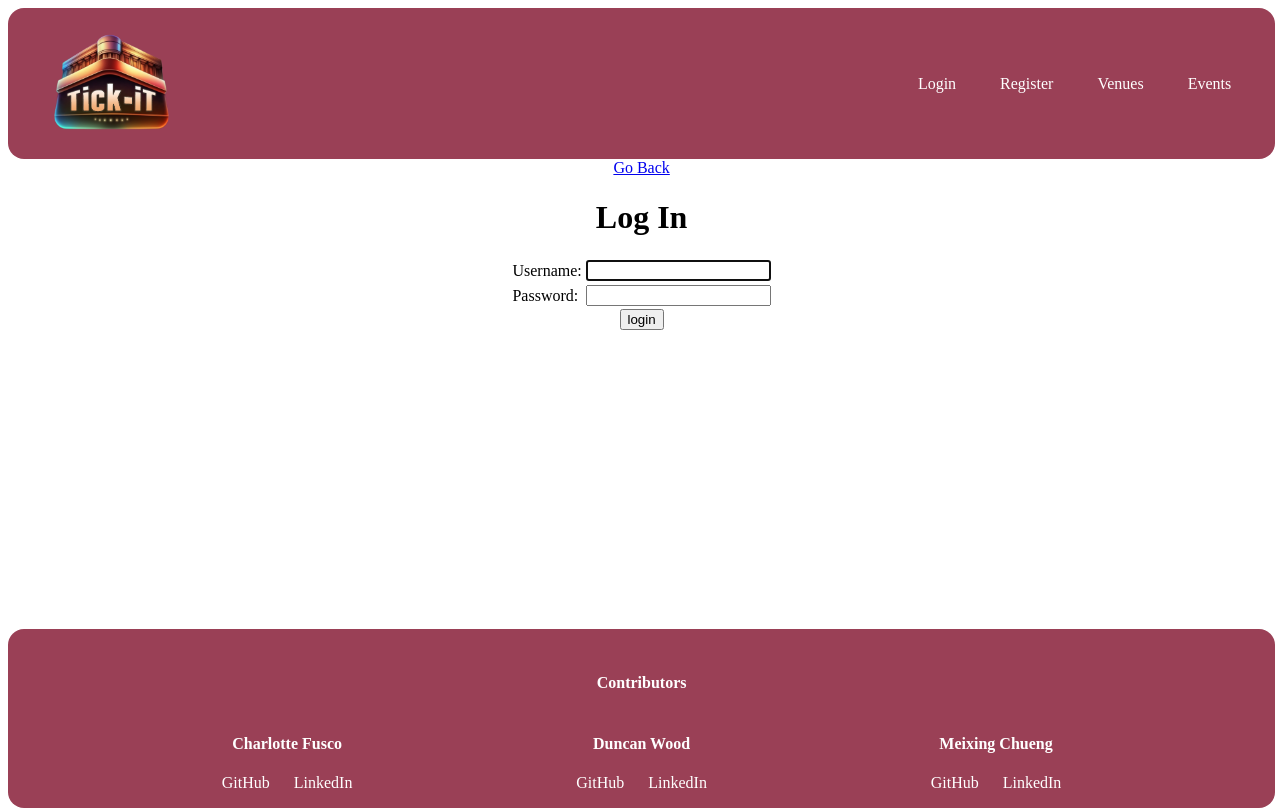
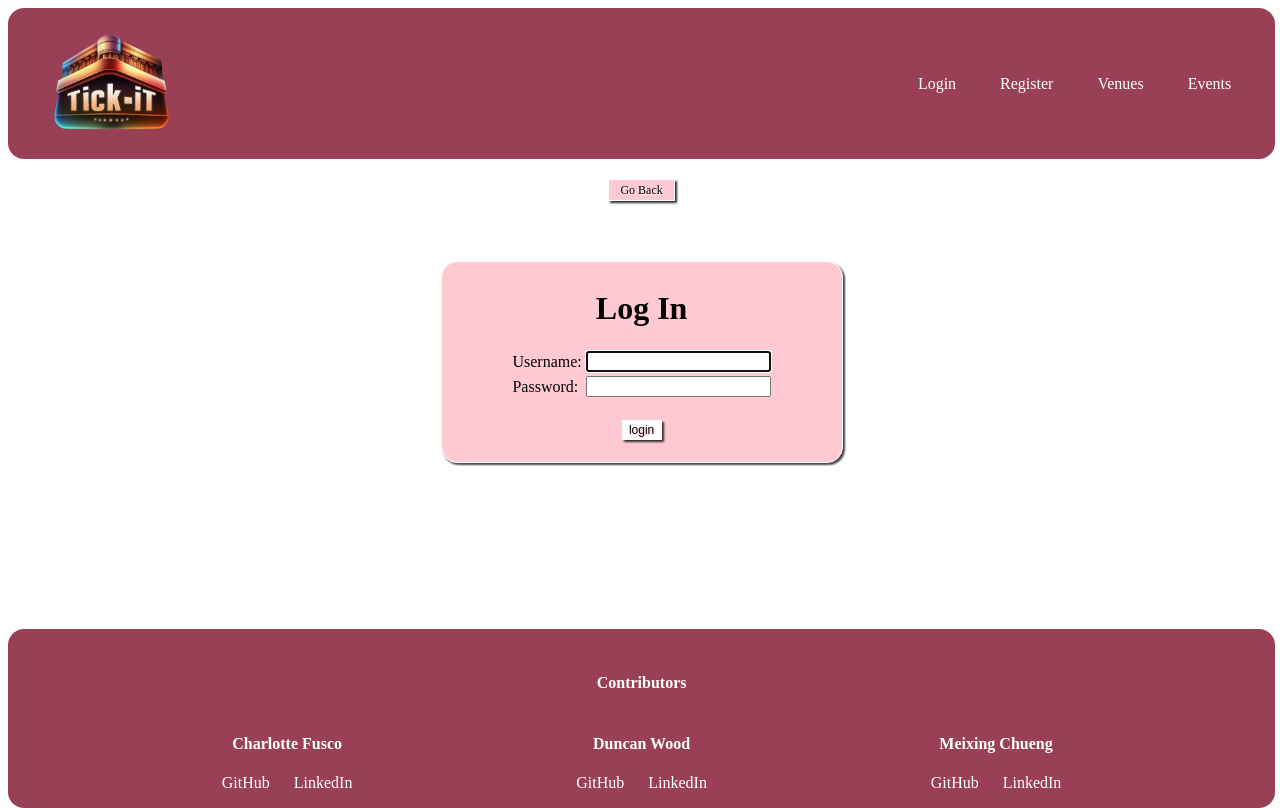
Before and after one commit to nezcodin/Tick-iT-Hackathon, a Django app: page /accounts/login/ in a window 1280 px wide. Run offline with Django 4.2, Linux system fonts and the light colour scheme.

Commit message:
login page css

```diff
--- a/tickit_project/tickit/static/login.css
+++ b/tickit_project/tickit/static/login.css
@@ -1,13 +1,72 @@
 html {
-  height: 10rem;
-  width: 100%;
   text-align: center;
+  align-items: center;
 }
 
-.login-form {
-  margin-top: 10px;
+.login-ctn {
   display: flex;
   flex-direction: column;
   justify-content: center;
   align-items: center;
 }
+
+.login-back {
+  display: flex;
+  justify-content: center;
+  align-items: center;
+  font-size: 12px;
+  margin-top: 20px;
+  margin-bottom: 60px;
+  height: 20px;
+  width: 65px;
+  border: solid 1px black;
+  text-shadow: 1px 1px 2px rgb(255, 255, 255);
+  background-color: #ffc9d4;
+  border: solid 1px rgb(255, 255, 255);
+  box-shadow: 2px 2px 2px rgb(44, 44, 44);
+}
+
+.login-back-link {
+  color: black;
+  text-decoration: none;
+}
+
+.login-back:hover {
+  background-color: #ffffff;
+  color: rgb(0, 0, 0);
+  box-shadow: 2px 2px 2px rgb(44, 44, 44);
+  border: solid 1px #000000;
+}
+
+.login-all {
+  text-align: center;
+  display: flex;
+  flex-direction: column;
+  justify-content: center;
+  align-items: center;
+  margin:auto;
+  border: 1px solid rgb(255, 255, 255);
+  width: 400px;
+  height: 200px;
+  border-radius: 1em;
+  background-color: #ffc9d4;
+  box-shadow: 2px 2px 2px rgb(70, 70, 70);
+}
+
+.login-button {
+  margin-top: 20px;
+  font-size: 12px;
+  text-align: center;
+  width: 40px;
+  height: 20px;
+  text-shadow: 1px 1px 2px pink;
+  background-color: white;
+  border: solid 1px white;
+  box-shadow: 2px 2px 2px rgb(44, 44, 44);
+}
+
+.login-button:hover {
+  background-color: #ffc9d4;
+  color: rgb(0, 0, 0);
+  box-shadow: 2px 2px 2px rgb(44, 44, 44);
+}
--- a/tickit_project/tickit/templates/registration/login.html
+++ b/tickit_project/tickit/templates/registration/login.html
@@ -6,9 +6,11 @@
     <link rel="stylesheet" href="{% static 'login.css' %}" />
   </head>
   <body>
-    <a href="{% url 'home' %}">Go Back</a>
-
-    <div class='login'>
+    <div class='login-ctn'>
+      <div class='login-back'>
+        <a href="{% url 'home' %}" class='login-back-link'>Go Back</a>
+      </div>
+      <div class='login-all'>
         {% if form.errors %}
           <p>Your username and password didn't match. Please try again.</p>
         {% endif %}
@@ -24,7 +26,7 @@
         <h1>Log In</h1>
         <form method="post" action="{% url 'login' %}" class='login-form'>
           {% csrf_token %}
-        <table>
+          <table class='login-table'>
             <tr>
               <td>{{ form.username.label_tag }}</td>
               <td>{{ form.username }}</td>
@@ -34,9 +36,10 @@
               <td>{{ form.password }}</td>
             </tr>
           </table>
-        <input type="submit" value="login">
+          <input type="submit" value="login" class='login-button'>
           <input type="hidden" name="next" value="{{ next }}">
         </form>
       </div>
+    </div>
   </body>
 {% endblock %}
```
Lines whose indentation alone changed are shown as unchanged.
